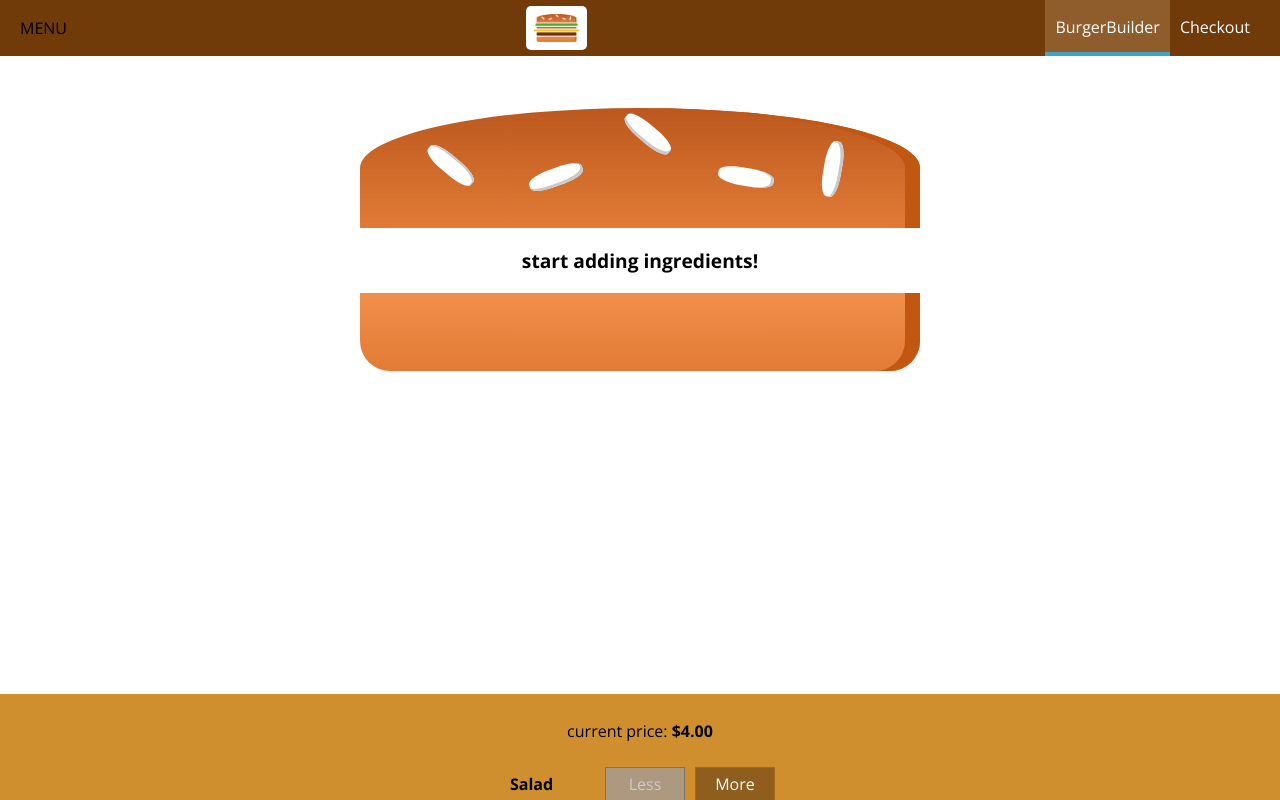
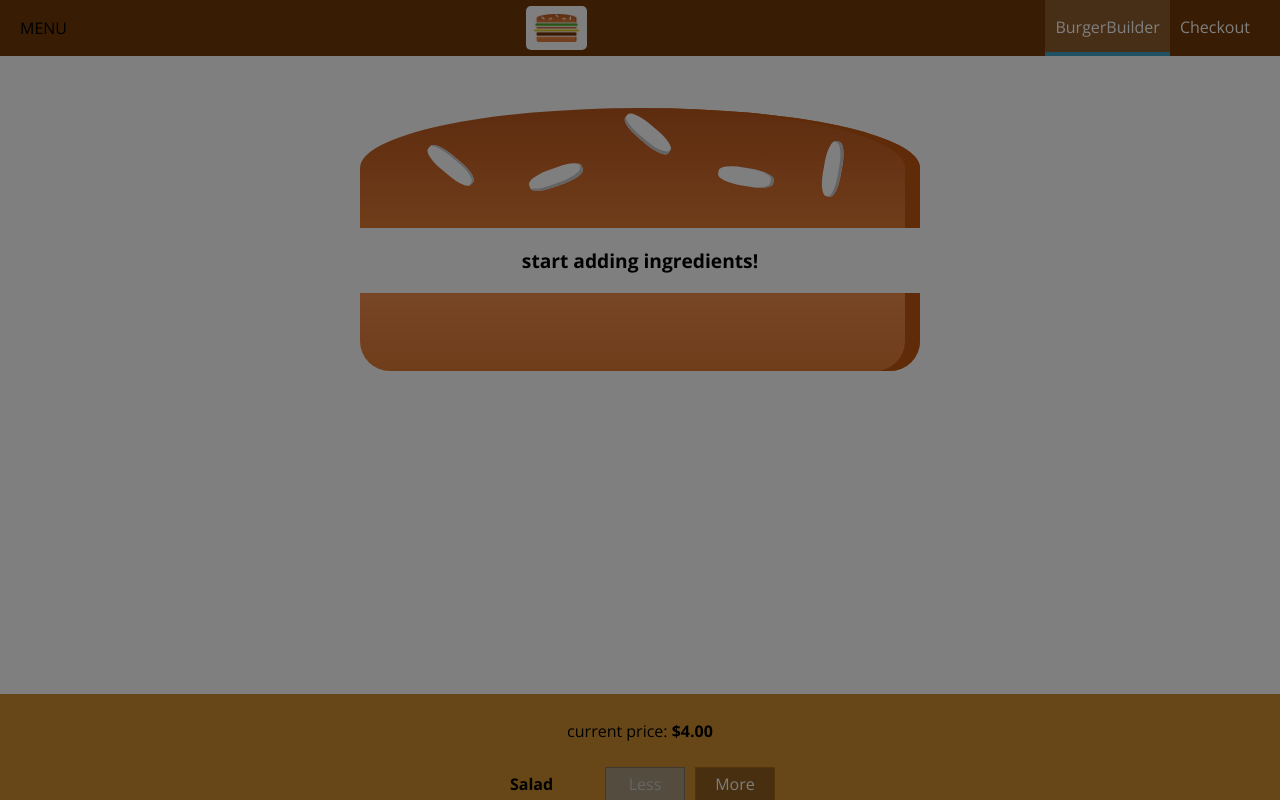
Before and after one commit to h-griffin/burger-builder-udemy, a React app: page / in a window 1280 px wide. Shown: the top 800 px of the page. Built offline with nearby package versions, Linux system fonts and the light colour scheme.

Commit message:
toolbar animation

```diff
--- a/src/components/Layout/Layout.js
+++ b/src/components/Layout/Layout.js
@@ -1,4 +1,4 @@
-import React from 'react';
+import React, { Component } from 'react';
 
 import classes from './Layout.css'
 import Aux from '../../hoc/Aux';
@@ -6,15 +6,29 @@
 import SideDrawer from '../Navigation/SideDrawer/SideDrawer';
 
 
-const layout = (props) => (
+class Layout extends Component{
+    state ={
+        showSideDrawer: true,
+    }
+
+    sideDrawerClosedHandler = () => {
+        this.setState({showSideDrawer: false})
+    }
+
+    render(){
+        return(
             <Aux>
                 <div>toolbar, side drawer, backdrop</div>
                 <Toolbar />
-        <SideDrawer />
+                <SideDrawer
+                    open={this.state.showSideDrawer}
+                    closed={this.sideDrawerClosedHandler}/>
                 <main className={classes.Content}>
-            {props.children}
+                    {this.props.children}
                 </main>
             </Aux>
-);
+        )
+    }
+}
 
-export default layout;
+export default Layout;
--- a/src/components/Navigation/NavigationItems/NavigationItem/NavigationItem.css
+++ b/src/components/Navigation/NavigationItems/NavigationItem/NavigationItem.css
@@ -1,20 +1,44 @@
+
+/* mobile */
+.NavigationItem{
+    margin: 10px 0;
+    display: block;
+    width: 100%;
+}
+
+.NavigationItem a{
+    color: #8F5C2C;
+    text-decoration: none;
+    width: 100%;
+    box-sizing: border-box;
+    display: block;
+}
+
+.NavigationItem a:hover,
+
+.NavigationItem a:active,
+
+.NavigationItem a.active{
+    color: #40A4C8;
+}
+
+
+
+/* desktop */
+@media (min-width: 500px){
     .NavigationItem{
         margin: 0;
-    box-sizing: border-box;
         display: flex;
         height: 100%;
-    width: 100%;
+        width: auto;
         align-items: center;
     }
 
     .NavigationItem a{
         color: white;
-    text-decoration: none;
         height: 100%;
         padding: 16px 10px;
         border-bottom: 4px solid transparent;
-    box-sizing: border-box;
-    display: block;
     }
 
     .NavigationItem a:hover,
@@ -26,3 +50,5 @@
         border-bottom: 4px solid #40A4C8;
         color: white;
     }
+
+}
--- a/src/components/Navigation/NavigationItems/NavigationItems.css
+++ b/src/components/Navigation/NavigationItems/NavigationItems.css
@@ -1,5 +1,5 @@
 
-/* desktop */
+/* mobile */
 .NavigationItems{
     margin: 0;
     padding:0;
@@ -7,4 +7,12 @@
     display: flex;
     align-items: center;
     height: 100%;
+    flex-flow: column;
 }
+
+/* desktop */
+@media(min-width: 500px){
+    .NavigationItems{
+        flex-flow: row;
+    }
+}
--- a/src/components/Navigation/SideDrawer/SideDrawer.css
+++ b/src/components/Navigation/SideDrawer/SideDrawer.css
@@ -30,4 +30,5 @@
 
 .Logo{
     height:11% ;
+    margin-bottom: 32px;
 }
--- a/src/components/Navigation/SideDrawer/SideDrawer.js
+++ b/src/components/Navigation/SideDrawer/SideDrawer.js
@@ -3,12 +3,21 @@
 import Logo from '../../Logo/Logo';
 import NavigationItems from '../NavigationItems/NavigationItems';
 import classes from './SideDrawer.css';
-
+import Backdrop from '../../UI/Backdrop/Backdrop';
+import Aux from '../../../hoc/Aux';
 
 const sideDrawer = (props) =>{
-    //...
+    //... animation
+    let attachedClasses = [classes.SideDrawer, classes.Close];
+
+    if (props.open){
+        attachedClasses = [classes.SideDrawer, classes.Open];
+    }
+
     return (
-        <div className={classes.SideDrawer}>
+        <Aux>
+            <Backdrop show={props.open} clicked={props.closed}/>
+            <div className={attachedClasses.join(' ')}>
                 <div className={classes.Logo}>
                     <Logo/>
                 </div>
@@ -16,6 +25,8 @@
                     <NavigationItems />
                 </nav>
             </div>
+        </Aux>
+
     );
 };
 
--- a/src/components/Navigation/Toolbar/Toolbar.css
+++ b/src/components/Navigation/Toolbar/Toolbar.css
@@ -23,3 +23,10 @@
 .Logo{
     height: 80%
 }
+
+/* mobile yes */
+@media(max-width: 499px){
+    .DesktopOnly{
+        display: none;
+    }
+}
--- a/src/components/Navigation/Toolbar/Toolbar.js
+++ b/src/components/Navigation/Toolbar/Toolbar.js
@@ -10,7 +10,7 @@
         <div className={classes.Logo}>
             <Logo />
         </div>
-        <nav>
+        <nav className={classes.DesktopOnly}>
             <NavigationItems />
         </nav>
     </header>
```
Lines whose indentation alone changed are shown as unchanged.
